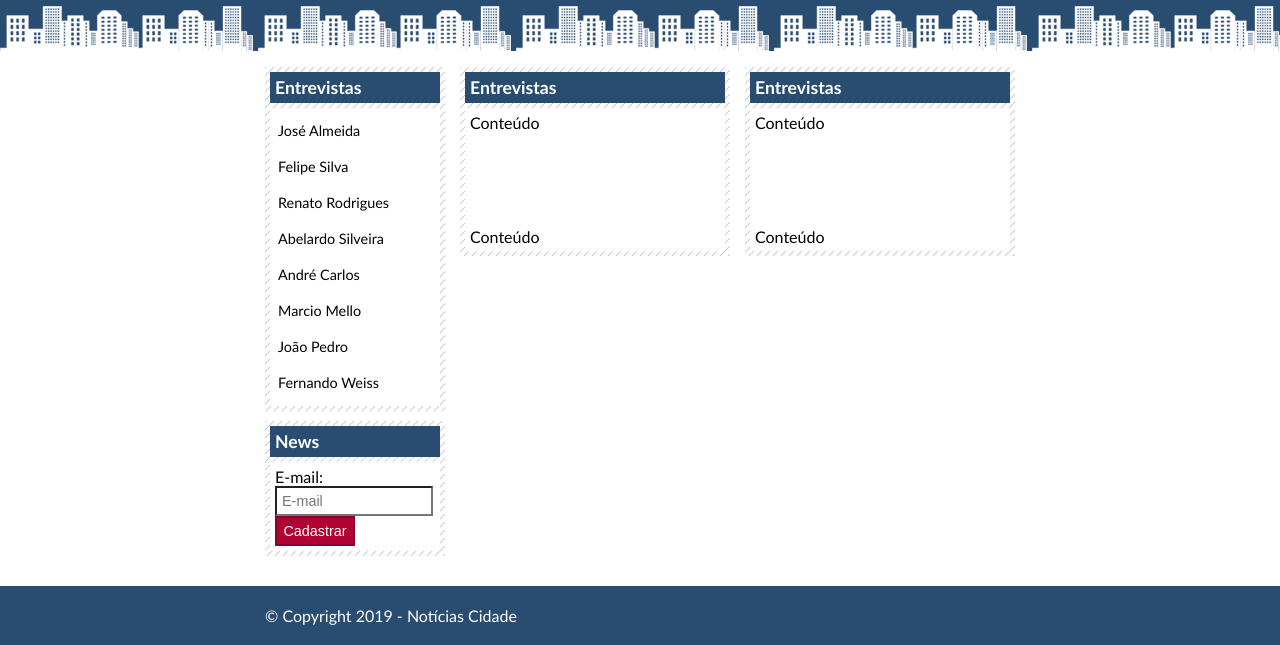
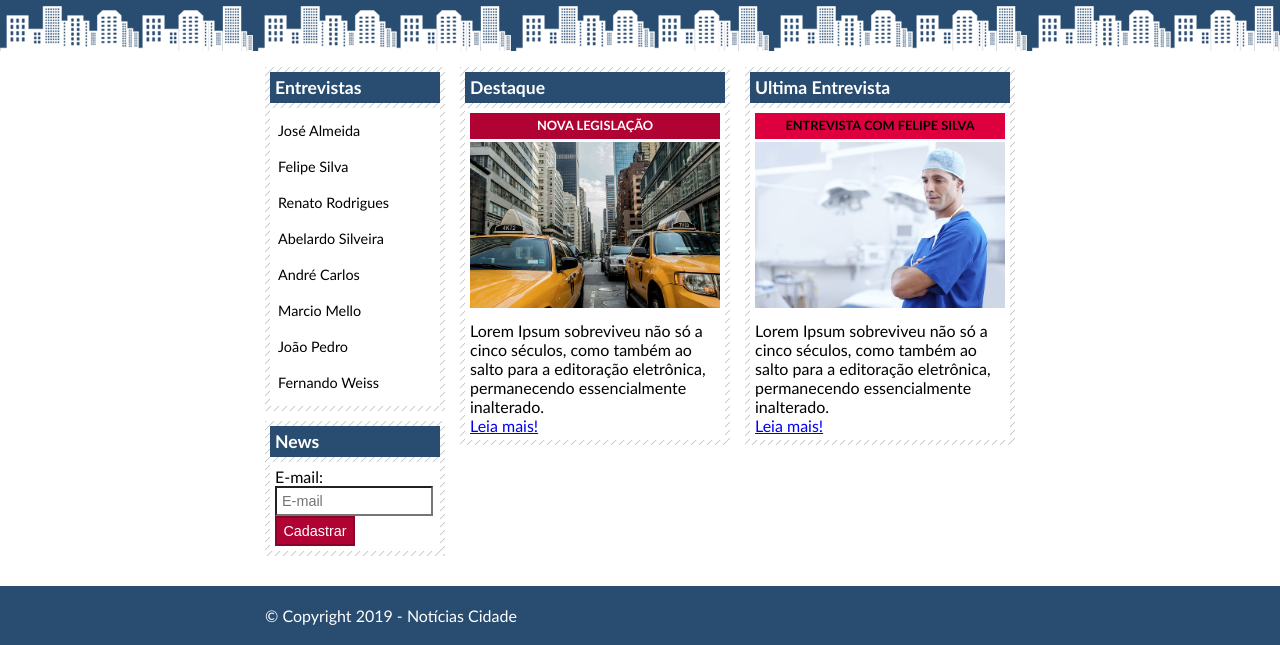
Before and after one commit to MunrraMT/CSS3-Intermediario-Avancado, a plain HTML site: page Projeto-04/ByCurso/index.html in a window 1280 px wide. Shown: the part 178-823 px from the top of the page. Drawn offline with Linux system fonts and the light colour scheme.

Commit message:
Aula 70. #projeto4 Site de Notícias Cidades - Área de conteúdos

```diff
--- a/Projeto-04/ByCurso/index.html
+++ b/Projeto-04/ByCurso/index.html
@@ -28,22 +28,24 @@
             <div id="conteudo">
                 <div id="primario">
                     <div class="caixa">
-                        <h2>Entrevistas</h2>
-                        <div class="caixa-conteudo">
-                            Conteúdo
-                            <br><br><br><br><br><br>
-                            Conteúdo
+                        <h2>Destaque</h2>
+                        <div class="caixa-conteudo destaque">
+                            <h3>Nova Legislação</h3>
+                            <img src="../imagem/taxi.jpg" alt="taxi">
+                            <p>Lorem Ipsum sobreviveu não só a cinco séculos, como também ao salto para a editoração eletrônica, permanecendo essencialmente inalterado.</p>
+                            <a href="#">Leia mais!</a>
                         </div>
                     </div>
                 </div>
 
                 <div id="secundario">
                     <div class="caixa">
-                        <h2>Entrevistas</h2>
-                        <div class="caixa-conteudo">
-                            Conteúdo
-                            <br><br><br><br><br><br>
-                            Conteúdo
+                        <h2>Ultima Entrevista</h2>
+                        <div class="caixa-conteudo entrevista">
+                            <h3>Entrevista com Felipe Silva</h3>
+                            <img src="../imagem/doutor.jpg" alt="doutor">
+                            <p>Lorem Ipsum sobreviveu não só a cinco séculos, como também ao salto para a editoração eletrônica, permanecendo essencialmente inalterado.</p>
+                            <a href="#">Leia mais!</a>
                         </div>
                     </div>
                 </div>
--- a/Projeto-04/ByCurso/style.css
+++ b/Projeto-04/ByCurso/style.css
@@ -3,6 +3,7 @@
 body {font-family: 'Trebuchet MS', 'Lucida Sans Unicode', 'Lucida Grande', 'Lucida Sans', Arial, sans-serif; background: #fff url(../imagem/fundo.png) repeat-x left top;}
 ul {margin: 0; padding: 0; list-style: none;}
 label {display: block; cursor: pointer;}
+h3 {text-transform: uppercase; display: block; font-size: 0.8em; line-height: 2em;}
 
 input {font-size: 0.9em; background-color: #fff; padding: 5px;}
 input.submit {width: 80px; color: #fff; background-color: #b10333; border: 2px solid #870529; padding: 5px;}
@@ -32,7 +33,6 @@ body.fotos #navegacao a#fotos {
 #primario {width: 270px; float: left; margin: 0 0 20px 195px;}
 #secundario {width: 270px; float: left; margin: 0 0 20px 15px;}
 
-#tres-colunas #primario {width: 270px;}
 #duas-colunas #primario {width: 555px;}
 #uma-colunas #primario {width: 750px; margin: 0 0 20px 0;}
 
@@ -40,11 +40,14 @@ body.fotos #navegacao a#fotos {
 .caixa h2 {font-size: 1.1em; background: #294c71; color: #fff; padding: 5px;}
 .caixa-conteudo {background: #fff; padding: 5px; margin-top: 5px;}
 .caixa-conteudo #email {width: 90%;}
+.caixa-conteudo h3 {text-align: center; font-weight: 900; margin-bottom: 3px;}
+.caixa-conteudo img {width: 100%; margin-bottom: 10px;}
 
 #lateral ul a {font-size: 0.9em; padding: 3px; display: block; line-height: 30px; color: #000; text-decoration: none;}
 #lateral ul a:hover {color: #a1a1a1; background: #f9f9f9 url(../imagem/marcador.png) no-repeat left center; padding-left: 20px;}
 
-
+.destaque h3 {background-color: #b10333; color: white;}
+.entrevista h3 {background-color: #de003e;}
 
 #container-rodape {clear: both; background-color: #294c71; padding: 20px;}
 #container-rodape #rodape {width: 750px; margin: 0 auto; color: #fff;}
```
